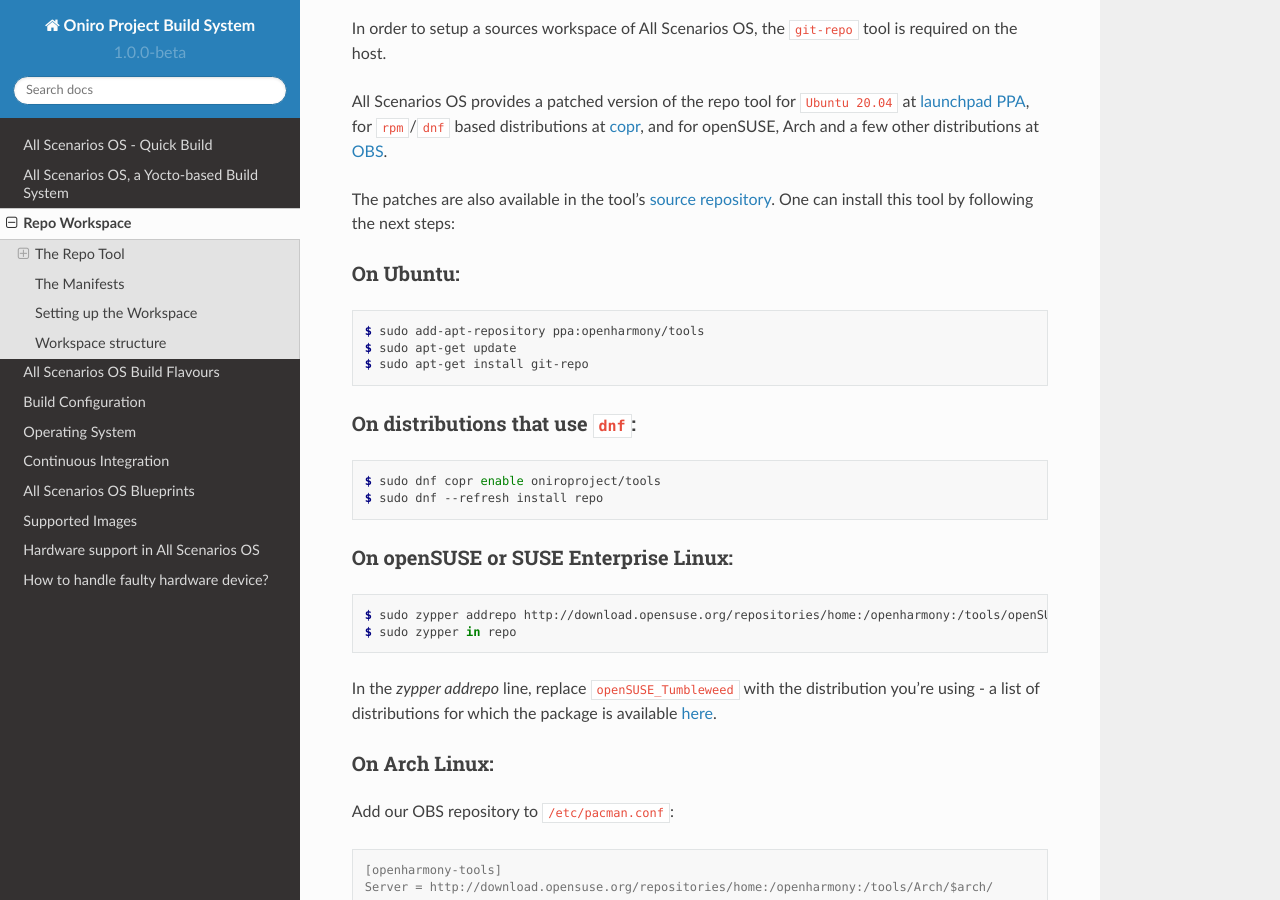
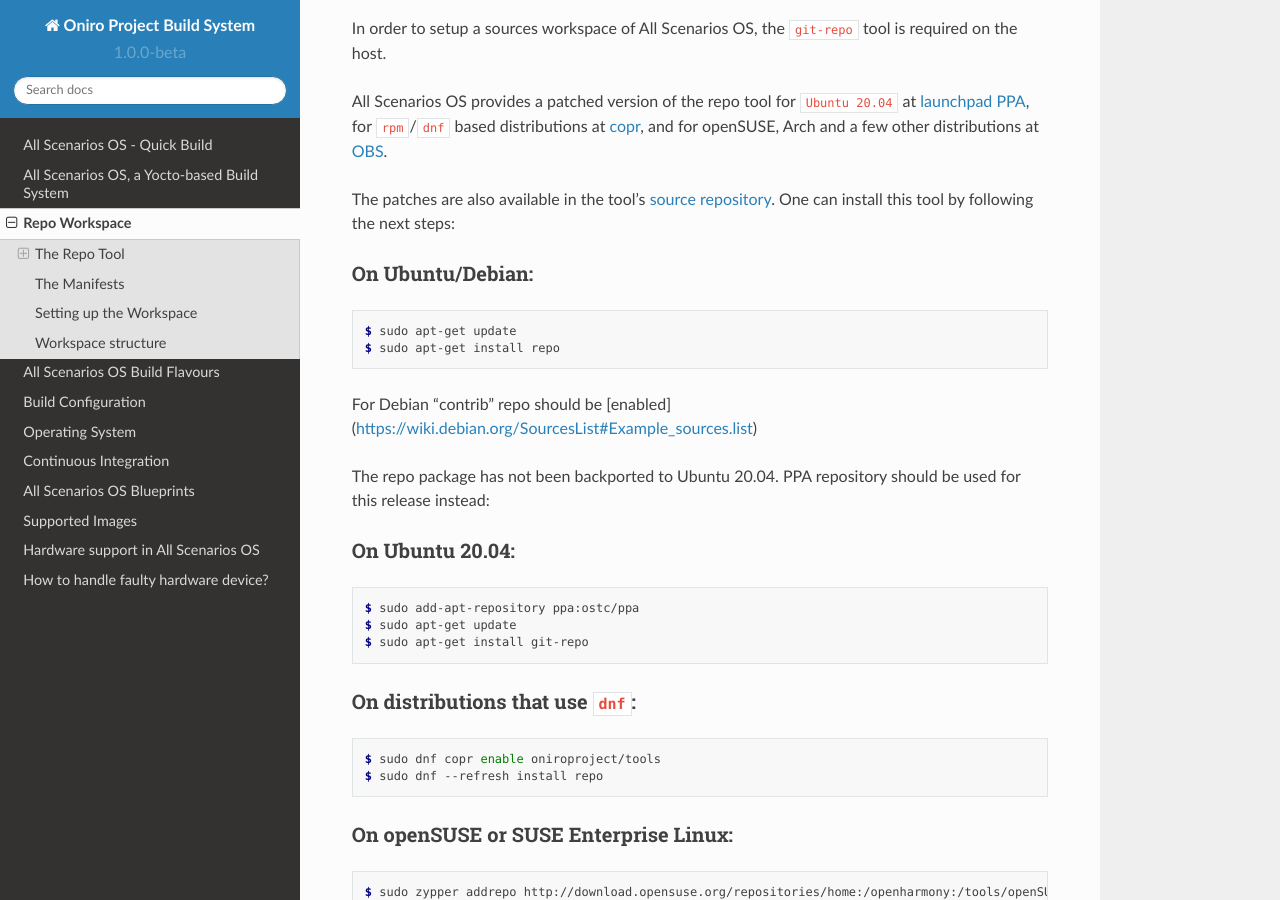
Before and after one commit to alema-r/Alessandro-Marcolini-Oniro, a Sphinx documentation site: the page built from docs/repo-workspace.rst, in a window 1280 px wide and 900 px high, scrolled down 451 px. Built offline with Sphinx 7.4.7 and the Read the Docs theme 2.0.0, drawn with Linux system fonts in a browser that asks for light colours.

Commit message:
docs/repo-workspace: Update PPA references
Signed-off-by: Pavel Zhukov <pavel.zhukov@huawei.com>

```diff
--- a/docs/repo-workspace.rst
+++ b/docs/repo-workspace.rst
@@ -31,12 +31,24 @@
 The patches are also available in the tool's `source repository <https://git.ostc-eu.org/OSTC/packaging/git-repo>`_.
 One can install this tool by following the next steps:
 
-On Ubuntu:
-----------
+On Ubuntu/Debian:
+-----------------
 
 .. code-block:: console
 
-   $ sudo add-apt-repository ppa:openharmony/tools
+   $ sudo apt-get update
+   $ sudo apt-get install repo
+
+For Debian "contrib" repo should be [enabled](https://wiki.debian.org/SourcesList#Example_sources.list)
+
+The repo package has not been backported to Ubuntu 20.04. PPA repository should be used for this release instead:
+
+On Ubuntu 20.04:
+----------------
+
+.. code-block:: console
+
+   $ sudo add-apt-repository ppa:ostc/ppa
    $ sudo apt-get update
    $ sudo apt-get install git-repo
 
```
